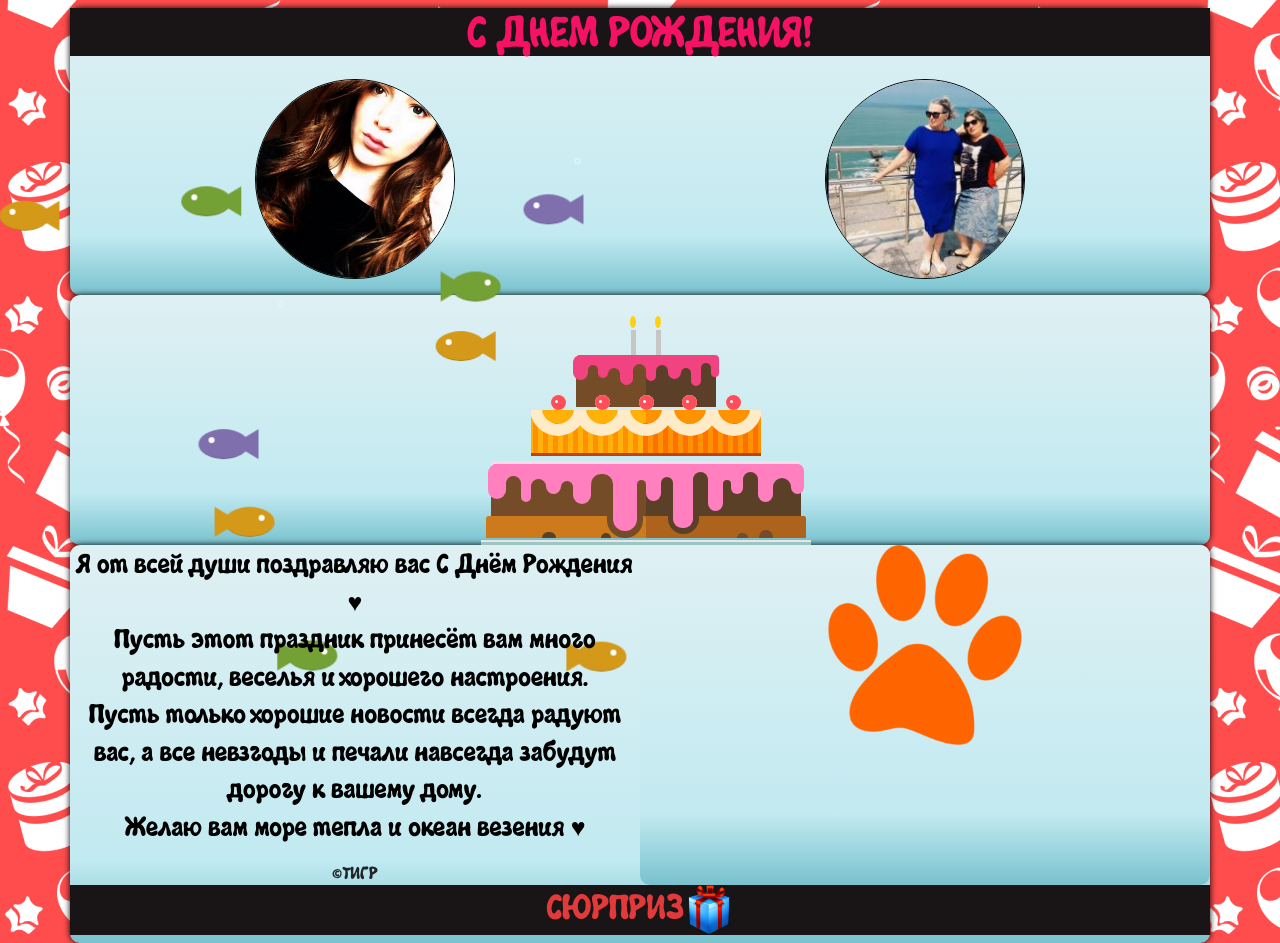
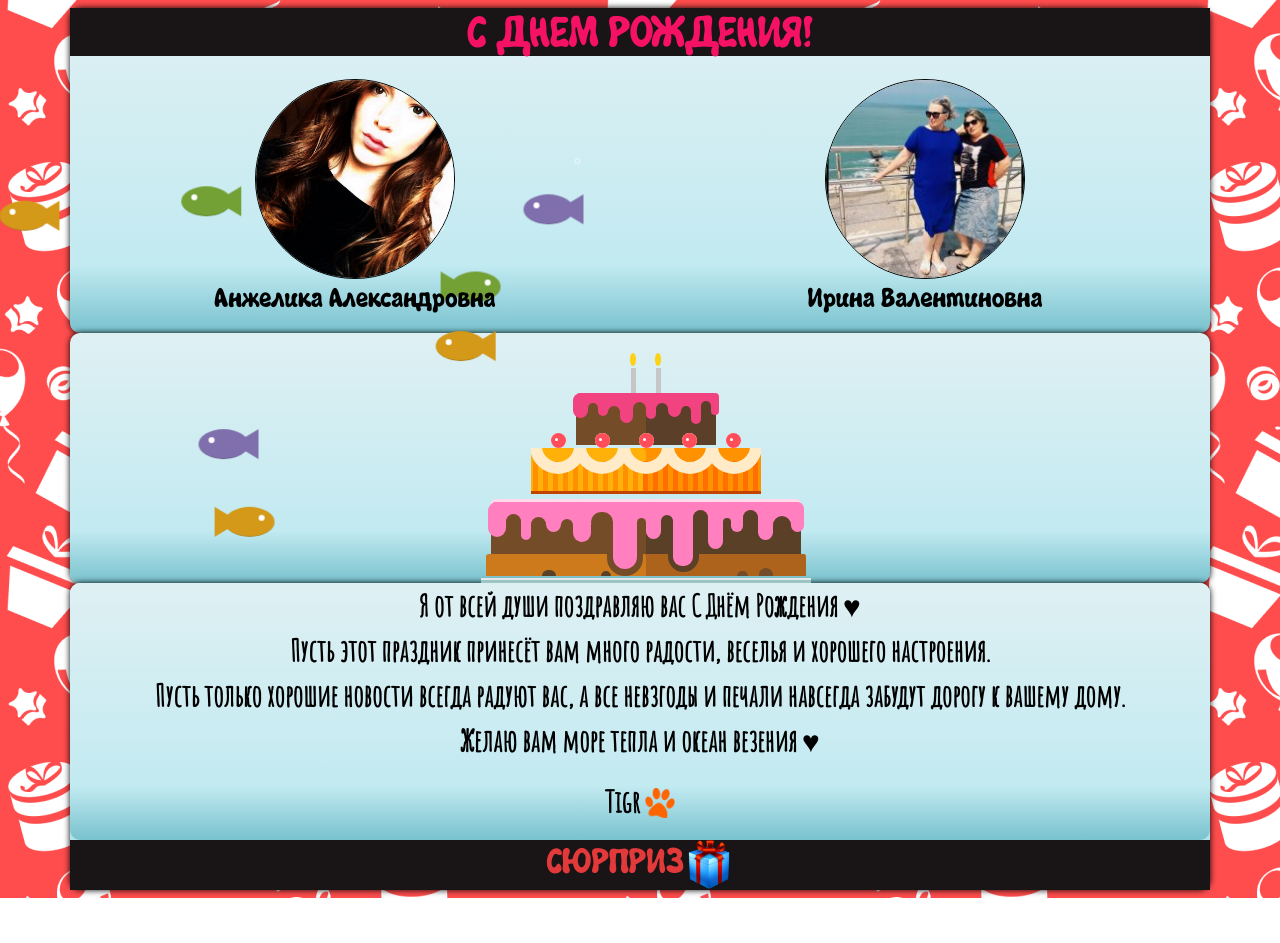
Before and after one commit to Tig29/Tig29.github.io, a plain HTML site: page index.html in a window 1280 px wide. After the commit the page ends 898 px from the top, so only its background shows below. Drawn offline with nearby package versions, Linux system fonts and the light colour scheme; files whose address does not match are found by name.

Commit message:
Add files via upload

```diff
--- a/index.html
+++ b/index.html
@@ -16,10 +16,12 @@
   <h1>С Днем <span>Рождения!</span></h1>
 </div>
     <div class="col-lg-6 col-sm-6 col-xs-6 col-md-6 main-name1">
-      <p><a href="https://vk.com/markizon777"><img class="image" src="img/image.jpg" alt="Markiza"></a></p>
+      <a href="https://vk.com/markizon777" target="_blank"><img class="image" src="img/image.jpg" alt="Markiza"><p>Анжелика Александровна</p></a>
+
     </div>
       <div class="col-lg-6  col-sm-6 col-xs-6 col-md-6 main-name1">
-        <p><a href="https://vk.com/id352276012"><img class="image" src="img/img2.jpg" alt="Ma"></a></p>
+        <a href="https://vk.com/id352276012" target="_blank"><img class="image" src="img/img2.jpg" alt="Ma"><p>Ирина Валентиновна</p></a>
+
       </div>
     </div>
   </div>
@@ -146,19 +148,16 @@
 <div id="tigr">
   <div class="container">
     <div class="row main-head">
-     <div class="col-lg-6  col-sm-6 col-xs-6 col-md-6 main-name">
-       <div id="card1">
-          <p>Я от всей души поздравляю вас С Днём Рождения &hearts;<br> Пусть этот праздник принесёт вам много радости, веселья и хорошего настроения.<br> Пусть только хорошие новости всегда радуют вас, а все невзгоды и печали навсегда забудут дорогу к вашему дому.<br> Желаю вам море тепла и океан везения &hearts;  </p>
-          &copy;Тигр
+     <div class="col-lg-12  col-sm-12 col-xs-12 col-md-12 main-name">
+       <div id="card">
+          <p>Я от всей души поздравляю вас С Днём Рождения &hearts;<br> Пусть этот праздник принесёт вам много радости, веселья и хорошего настроения.<br> Пусть только хорошие новости всегда радуют вас, а все невзгоды и печали навсегда забудут дорогу к вашему дому.<br> Желаю вам море тепла и океан везения &hearts;</p>
+          <p>Tigr <img class="tigr" src="img/tigr.png" alt="tigr"></p>
         </div>
       </div>
-<div class="col-lg-6 col-sm-6 col-xs-6 col-md-6 main-name">
- <div id="card">
-    <img class="picture" src="img/tigr.png" alt="Tiger">
-  </div>
 
-    </div>
-    <div class="col-lg-12  col-sm-12 col-xs-12 col-md-12 main-name">
+
+
+    <div class="col-lg-12  col-sm-12 col-xs-12 col-md-12 main-name2">
   <div class="surp">
     <h2 class="wow tada"><a href="video.html">Сюрприз<img src="img/a.png" width="50" height="50" alt="Markiza"></a></h2>
 </div>
```
